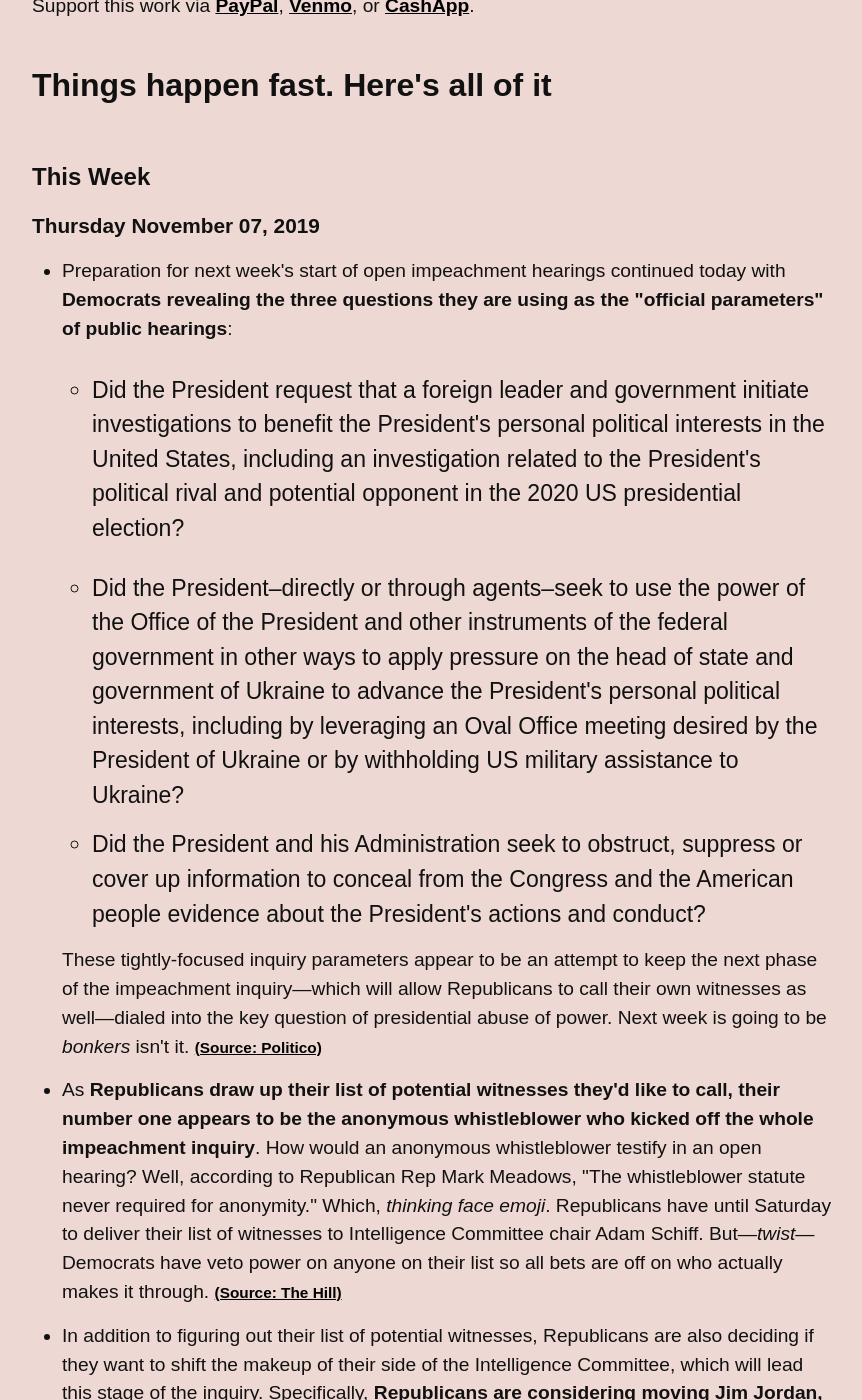
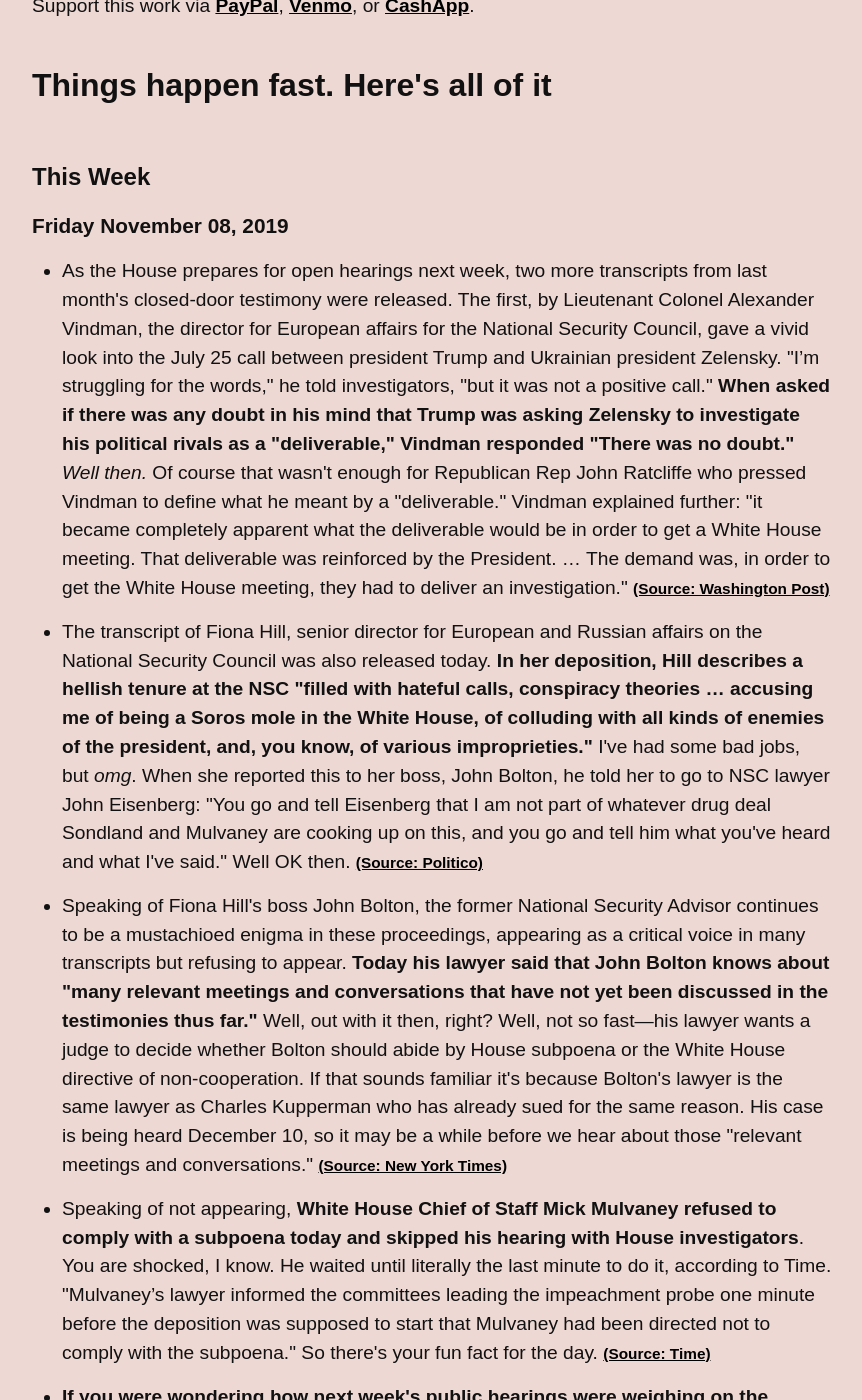
Before and after one commit to dansinker/impeachment.fyi, a Jekyll site: the page built from archive.md, in a window 1280 px wide and 1400 px high, scrolled down 273 px. Shown: the whole window, without its empty margins (268-1130 px from the left). Built offline with Jekyll 4.4.1, drawn with Linux system fonts in a browser that asks for light colours; nearby versions of some CDN libraries; some web fonts are replaced; comment, search, counter and statistics services are not loaded; some of the changed text lies outside the part shown.

Commit message:
November 8 update

```diff
--- a/_data/news.yml
+++ b/_data/news.yml
@@ -1,4 +1,23 @@
 news:
+- date: 2019-11-08
+  yesterday: After a month of closed-door testimony and a week of <a href="https://www.vox.com/2019/11/8/20954212/impeachment-transcripts-sondland-taylor-today-explained">transcripts</a> from that testimony being released, we're just a few days away from the <a href="https://www.washingtonpost.com/powerpost/house-to-hold-first-open-hearings-in-impeachment-inquiry-of-trump/2019/11/06/90041c3c-00bd-11ea-9518-1e76abc088b6_story.html">first open hearings</a> in this impeachment inquiry. This week has largely been about clearing the deck for those hearings&#58; regular release of transcripts, strategy sessions by both <a href="https://www.politico.com/news/2019/11/07/house-republicans-want-whistleblower-testify-public-impeachment-hearings-067292">Democrats</a> and <a href="https://www.cbsnews.com/news/as-impeachment-inquiry-enters-public-phase-republicans-consider-moving-jim-jordan-to-house-intelligence-committee/">Republicans</a>, and <a href="https://www.cnn.com/2019/11/02/politics/democrats-impeachment-next-steps/index.html">generally maneuvering</a> to prepare for the show. Here we go.
+  todays:
+  - item: As the House prepares for open hearings next week, two more transcripts from last month's closed-door testimony were released. The first, by Lieutenant Colonel Alexander Vindman, the director for European affairs for the National Security Council, gave a vivid look into the July 25 call between president Trump and Ukrainian president Zelensky. "I’m struggling for the words," he told investigators, "but it was not a positive call." <b>When asked if there was any doubt in his mind that Trump was asking Zelensky to investigate his political rivals as a "deliverable," Vindman responded "There was no doubt."</b> <i>Well then.</i> Of course that wasn't enough for Republican Rep John Ratcliffe who pressed Vindman to define what he meant by a "deliverable."  Vindman explained further&#58; "it became completely apparent what the deliverable would be in order to get a White House meeting. That deliverable was reinforced by the President. … The demand was, in order to get the White House meeting, they had to deliver an investigation."
+    source: Washington Post
+    url: https://www.washingtonpost.com/national-security/top-white-house-official-told-congress-there-was-no-doubt-trump-sought-quid-pro-quo-with-ukrainians/2019/11/08/c4ff269a-023c-11ea-8bab-0fc209e065a8_story.html
+  - item: The transcript of Fiona Hill, senior director for European and Russian affairs on the National Security Council was also released today. <b>In her deposition, Hill describes a hellish tenure at the NSC "filled with hateful calls, conspiracy theories … accusing me of being a Soros mole in the White House, of colluding with all kinds of enemies of the president, and, you know, of various improprieties."</b> I've had some bad jobs, but <i>omg</i>. When she reported this to her boss, John Bolton, he told her to go to NSC lawyer John Eisenberg&#58; "You go and tell Eisenberg that I am not part of whatever drug deal Sondland and Mulvaney are cooking up on this, and you go and tell him what you've heard and what I've said." Well OK then.
+    source: Politico
+    url: https://www.politico.com/news/2019/11/08/fiona-hill-impeachment-testimony-released-067908
+  - item: Speaking of Fiona Hill's boss John Bolton, the former National Security Advisor continues to be a mustachioed enigma in these proceedings, appearing as a critical voice in many transcripts but refusing to appear. <b>Today his lawyer said that John Bolton knows about "many relevant meetings and conversations that have not yet been discussed in the testimonies thus far."</b> Well, out with it then, right? Well, not so fast—his lawyer wants a judge to decide whether Bolton should abide by House subpoena or the White House directive of non-cooperation. If that sounds familiar it's because Bolton's lawyer is the same lawyer as Charles Kupperman who has already sued for the same reason. His case is being heard December 10, so it may be a while before we hear about those "relevant meetings and conversations."
+    source: New York Times
+    url: https://www.nytimes.com/2019/11/08/us/politics/john-bolton-ukraine.html
+  - item: Speaking of not appearing, <b>White House Chief of Staff Mick Mulvaney refused to comply with a subpoena today and skipped his hearing with House investigators</b>. You are shocked, I know. He waited until literally the last minute to do it, according to Time. "Mulvaney’s lawyer informed the committees leading the impeachment probe one minute before the deposition was supposed to start that Mulvaney had been directed not to comply with the subpoena." So there's your fun fact for the day.
+    source: Time
+    url: https://time.com/5722548/mick-mulvaney-skip-impeachment-inquiry/
+  - item: <b>If you were wondering how next week's public hearings were weighing on the president, he's "not concerned about anything,"</b> he told White House reporters today. <i>Hmmmmm</i>. "The testimony has all been fine," he said (side note&#58; <i>it hasn't</i>). "I mean, for the most part, I never even heard of these people. I have no idea who they are," which is a little odd because he appointed a number of them. Anyway, he added that "They shouldn't be having public hearings; this is a hoax." <i>Screams into the void for all eternity.</i> Public hearings begin on Wednesday.
+    source: New York Times
+    url: https://www.nytimes.com/reuters/2019/11/08/world/europe/08reuters-usa-trump-impeachment-depositions.html
+  tomorrow: Before public hearings begin next Wednesday, Republicans have a deadline of <i>tomorrow</i> to submit the list of witnesses they'd like to call in the hearings. Since Democrats have final say on who actually will be testifying, expect a lot of fireworks over the weekend. Good thing we update on Sunday mid-day. Keep an eye out. And, like, hydrate and get extra sleep or something—next week is going to be a long one.
 - date: 2019-11-07
   yesterday: We're in the thick of the pregame for the start of open impeachment hearings following <a href="https://www.washingtonpost.com/national-security/house-to-vote-on-rules-governing-next-phase-of-trump-impeachment-inquiry/2019/10/31/bc2f5e7a-fbcc-11e9-ac8c-8eced29ca6ef_story.html">last week's floor vote</a> to formally authorize the impeachment investigation that has been underway since September 24. The House Intelligence Committee has been <a href="https://www.npr.org/2019/11/05/776331817/new-transcripts-of-closed-door-depositions-released-in-trump-impeachment-inquiry">releasing transcripts of closed-door testimony</a> collected over the last month and setting up the ground rules and schedule for <a href="https://www.nbcnews.com/politics/trump-impeachment-inquiry/first-public-hearings-trump-impeachment-inquiry-begin-next-week-schiff-n1077371">public testimony which will begin next Wednesday</a>. That's soon.
   todays:
```
